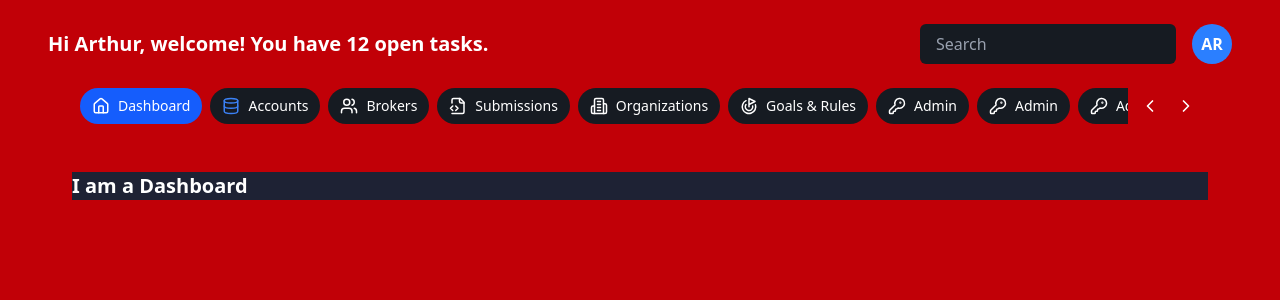
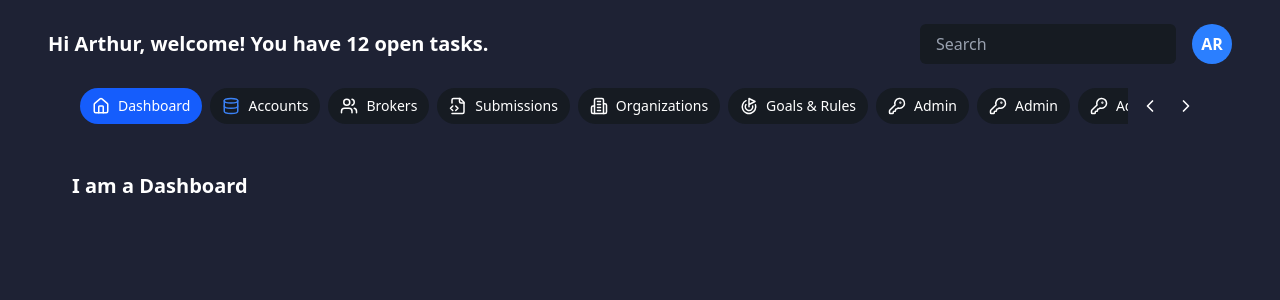
Before and after one commit to OlgaMinaievaWebDev/dashboard-ui, a React (Vite) app: page / in a window 1280 px wide. Shown: the top 300 px of the page. Built offline with nearby package versions, Linux system fonts and the light colour scheme.

Commit message:
layout update

```diff
--- a/src/components/Layout.jsx
+++ b/src/components/Layout.jsx
@@ -4,7 +4,7 @@ import Navbar from "./Navbar";
 
 function Layout() {
  return (
-   <div className="min-h-screen flex flex-col bg-red-700 text-white  px-12 py-6">
+   <div className="min-h-screen flex flex-col bg-oxford-blue text-white  px-12 py-6">
      <Header />
      <div className="px-4 py-2">
        <Navbar />
```
